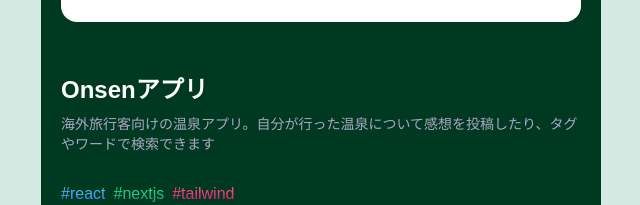
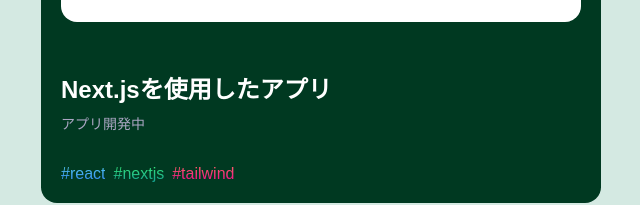
Before and after one commit to marinayam/portfolio2, a React (Create React App) app: page / in a window 1280 px wide. Shown: the part 2099-2304 px from the top of the page, without its empty margins (319-959 px from the left). Built offline with nearby package versions, Linux system fonts and the light colour scheme.

Commit message:
公開用に変更

```diff
--- a/src/assets/index.js
+++ b/src/assets/index.js
@@ -5,7 +5,7 @@
 import codeSlash from "./code-slash.svg";
 import layoutTextWindow from "./layout-text-window.svg";
 import mTravel from "./mTravel.png";
-import onsen from "./onsen.png";
+import comingSoon from "./comingSoon.png";
 
 
 
@@ -17,5 +17,5 @@
   codeSlash,
   layoutTextWindow,
   mTravel,
-  onsen,
+  comingSoon,
 };
--- a/src/constants/index.js
+++ b/src/constants/index.js
@@ -1,7 +1,7 @@
 import {
   codeSlash,
   layoutTextWindow,
-  onsen,
+  comingSoon,
   mTravel
 } from "../assets";
 
@@ -63,9 +63,9 @@
 ];
 const projects = [
   {
-    name: "Onsenアプリ",
+    name: "Next.jsを使用したアプリ",
     description:
-      "海外旅行客向けの温泉アプリ。自分が行った温泉について感想を投稿したり、タグやワードで検索できます",
+      "アプリ開発中",
     tags: [
       {
         name: "react",
@@ -80,7 +80,7 @@
         color: "pink-text-gradient",
       },
     ],
-    image: onsen,
+    image: comingSoon,
     source_code_link: "https://github.com/marinayam/",
     demo_link:"https://github.com/marinayam/",
   },
```
Also changed, not shown: src/assets/comingSoon.png (added).
